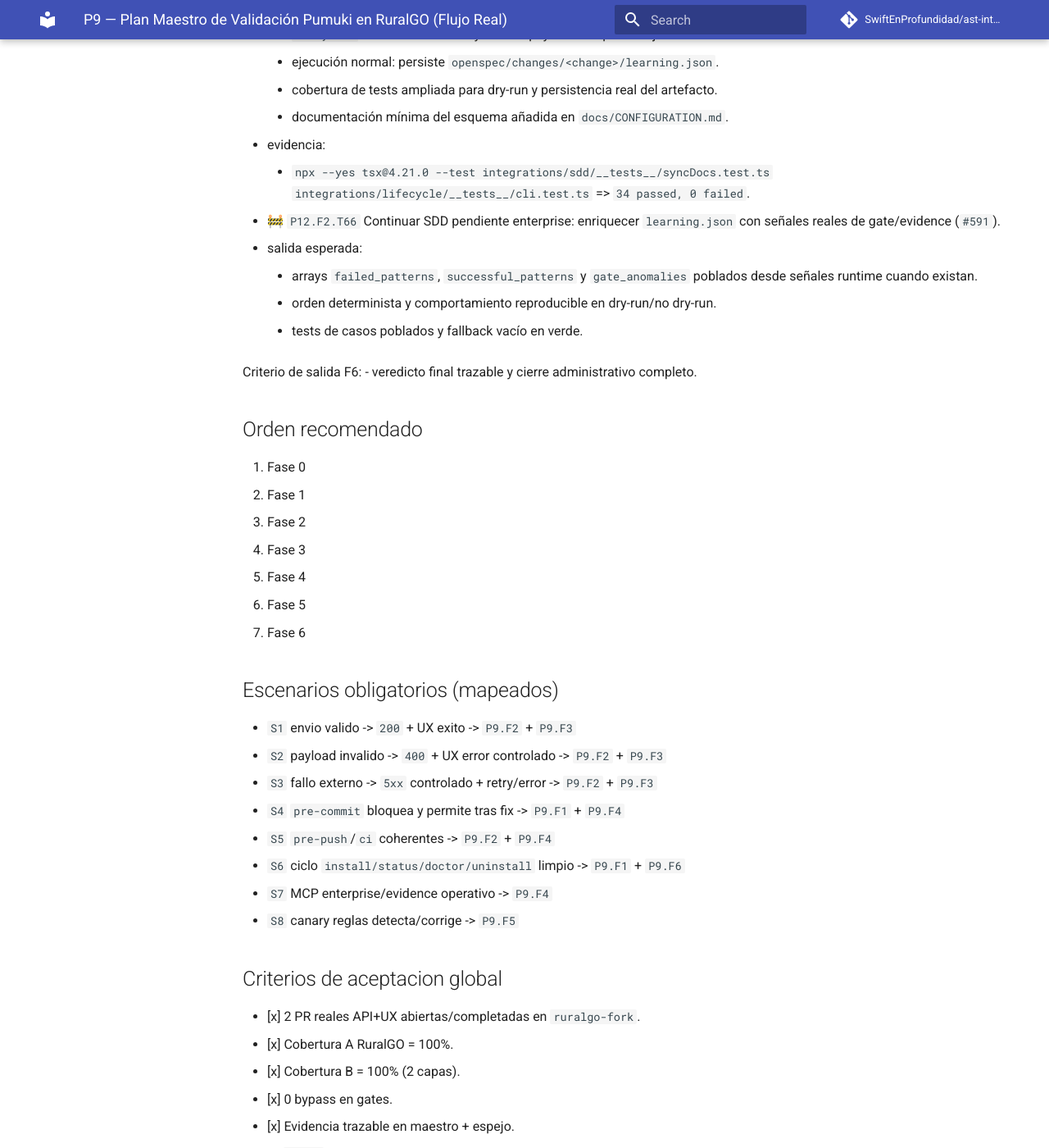
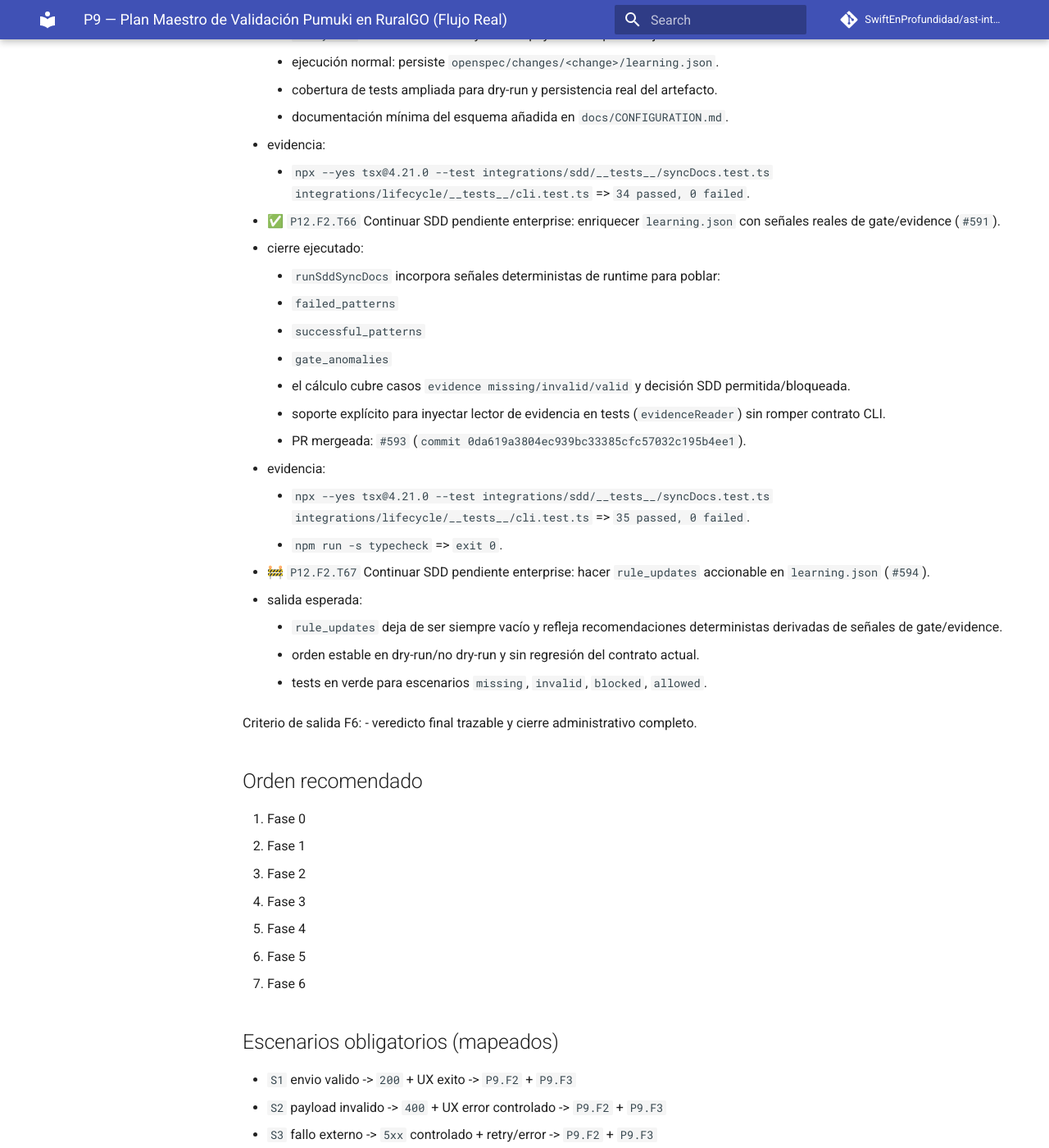
Before and after one commit to SwiftEnProfundidad/ast-intelligence-hooks, an MkDocs documentation site: the page built from docs/seguimiento-completo-validacion-ruralgo-03-03-2026.md, in a window 1280 px wide and 1400 px high, scrolled down 68383 px. Shown: the whole window at 82% size. Built offline with MkDocs 1.6.1 and Material for MkDocs 9.7.7, drawn with Linux system fonts in a browser that asks for light colours; comment, search, counter and statistics services are not loaded.

Commit message:
docs(tracking): close T66 and activate T67

```diff
--- a/docs/seguimiento-completo-validacion-ruralgo-03-03-2026.md
+++ b/docs/seguimiento-completo-validacion-ruralgo-03-03-2026.md
@@ -1907,11 +1907,24 @@ Criterio de salida F5:
   - evidencia:
     - `npx --yes tsx@4.21.0 --test integrations/sdd/__tests__/syncDocs.test.ts integrations/lifecycle/__tests__/cli.test.ts` => `34 passed, 0 failed`.
 
-- 🚧 `P12.F2.T66` Continuar SDD pendiente enterprise: enriquecer `learning.json` con señales reales de gate/evidence (`#591`).
+- ✅ `P12.F2.T66` Continuar SDD pendiente enterprise: enriquecer `learning.json` con señales reales de gate/evidence (`#591`).
+  - cierre ejecutado:
+    - `runSddSyncDocs` incorpora señales deterministas de runtime para poblar:
+      - `failed_patterns`
+      - `successful_patterns`
+      - `gate_anomalies`
+    - el cálculo cubre casos `evidence missing/invalid/valid` y decisión SDD permitida/bloqueada.
+    - soporte explícito para inyectar lector de evidencia en tests (`evidenceReader`) sin romper contrato CLI.
+    - PR mergeada: `#593` (`commit 0da619a3804ec939bc33385cfc57032c195b4ee1`).
+  - evidencia:
+    - `npx --yes tsx@4.21.0 --test integrations/sdd/__tests__/syncDocs.test.ts integrations/lifecycle/__tests__/cli.test.ts` => `35 passed, 0 failed`.
+    - `npm run -s typecheck` => `exit 0`.
+
+- 🚧 `P12.F2.T67` Continuar SDD pendiente enterprise: hacer `rule_updates` accionable en `learning.json` (`#594`).
   - salida esperada:
-    - arrays `failed_patterns`, `successful_patterns` y `gate_anomalies` poblados desde señales runtime cuando existan.
-    - orden determinista y comportamiento reproducible en dry-run/no dry-run.
-    - tests de casos poblados y fallback vacío en verde.
+    - `rule_updates` deja de ser siempre vacío y refleja recomendaciones deterministas derivadas de señales de gate/evidence.
+    - orden estable en dry-run/no dry-run y sin regresión del contrato actual.
+    - tests en verde para escenarios `missing`, `invalid`, `blocked`, `allowed`.
 
 Criterio de salida F6:
 - veredicto final trazable y cierre administrativo completo.
```
Also changed, not shown: docs/registro-maestro-de-seguimiento.md (+2 -2 lines).
